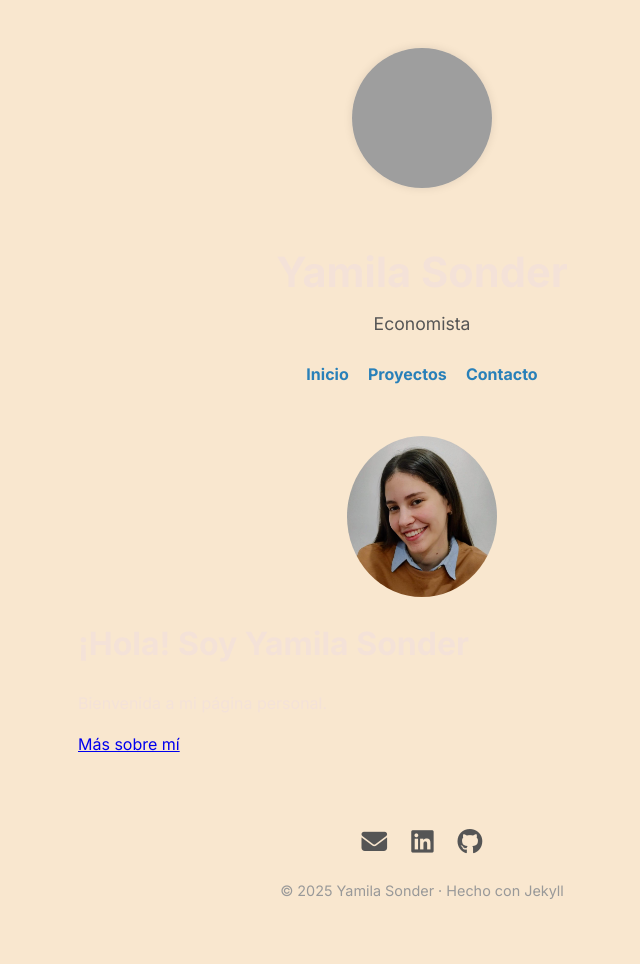
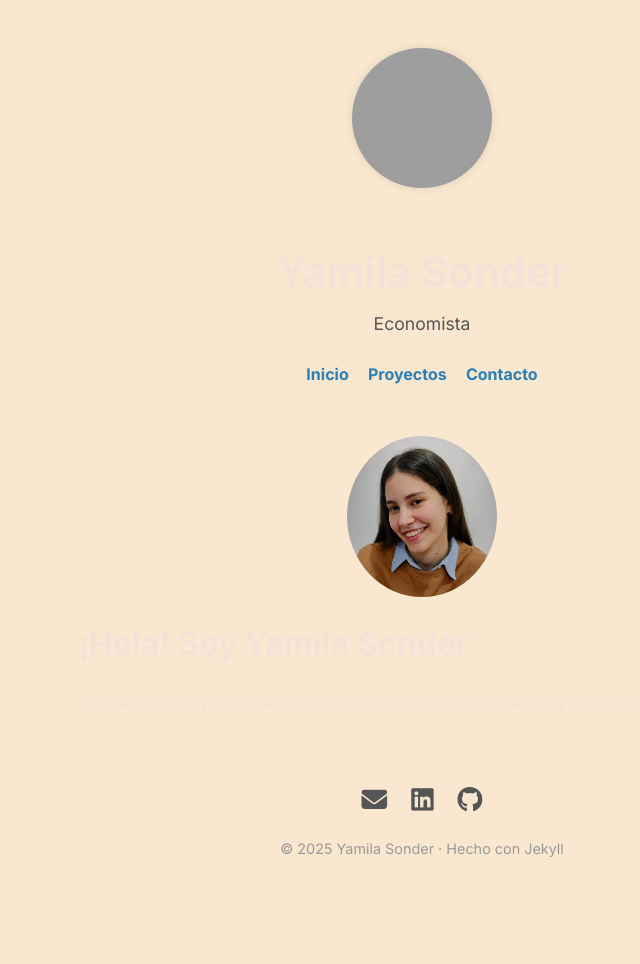
Before and after one commit to ysonder/ysonder.github.io, a Jekyll site: the page built from index.md, in a window 1280 px wide. Shown: the whole page, without its empty margins (218-858 px from the left). Built offline with Jekyll 4.4.1, drawn with Linux system fonts in a browser that asks for light colours; nearby versions of some CDN libraries; after the commit the page ends 923 px from its top, so only the background shows below that; grey boxes are pictures that could not be loaded.

Commit message:
Update index.md

```diff
--- a/index.md
+++ b/index.md
@@ -1,11 +1,10 @@
 ---
 layout: default
-title: Bienvenida
+title: Inicio
 ---
 <img src="perfil.jpeg" alt="Yamila Sonder" style="max-width: 150px; border-radius: 50%; display: block; margin: 0 auto;">
 
 # ¡Hola! Soy Yamila Sonder
 
 Bienvenida a mi página personal.
-
-[Más sobre mí](about)
+Aquí comparto mis proyectos y trabajos de investigación.
```
